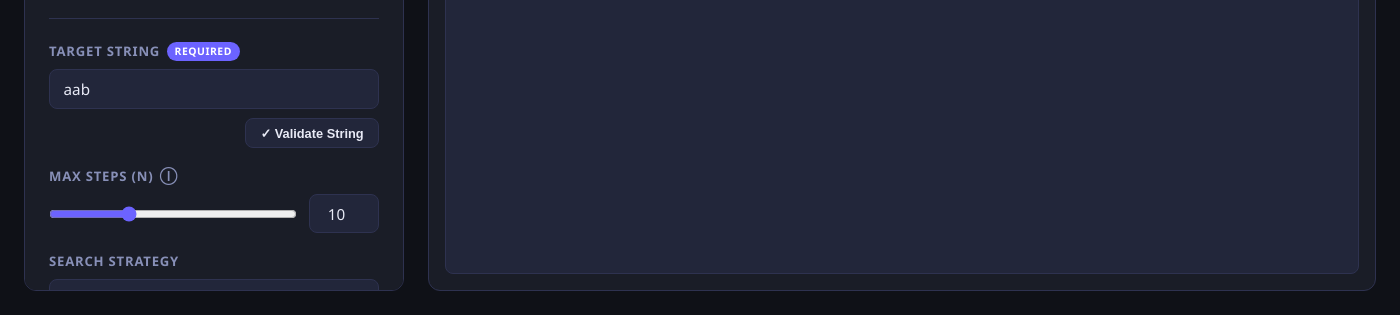
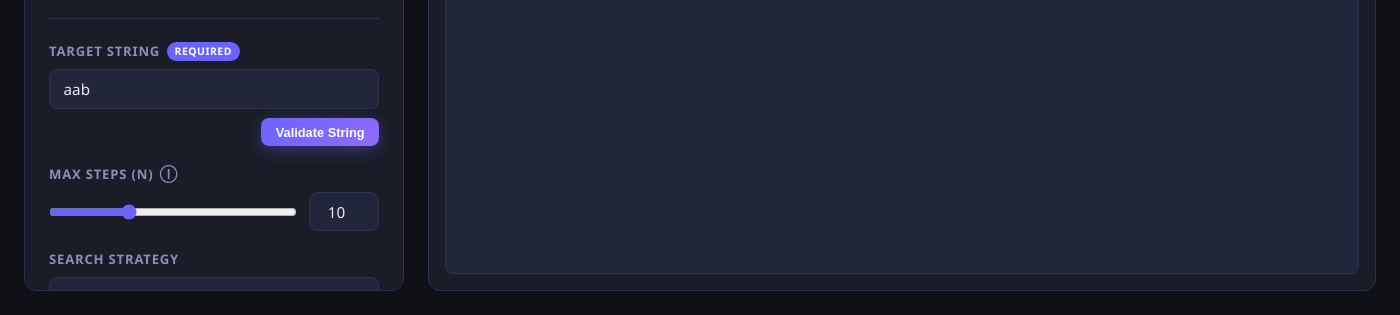
Before and after one commit to Siddhanth10/Grammar_string_deriver, an Electron app: page index.html in a window 1400 px wide. Shown: the part 502-817 px from the top of the page. Drawn offline with Linux system fonts and the light colour scheme.

Commit message:
Style Validate String button like Derive and remove tick mark

```diff
--- a/index.html
+++ b/index.html
@@ -79,7 +79,7 @@
           <label for="targetString">Target String <span class="badge">required</span></label>
           <input type="text" id="targetString" placeholder='e.g. aab  (use ε for empty)' value="aab" />
           <div class="target-actions">
-            <button class="btn-secondary btn-sm" id="validateStringBtn">✓ Validate String</button>
+            <button class="btn-primary btn-sm" id="validateStringBtn">Validate String</button>
           </div>
           <div id="stringValidationStatus" class="string-validation" hidden></div>
         </div>
```
